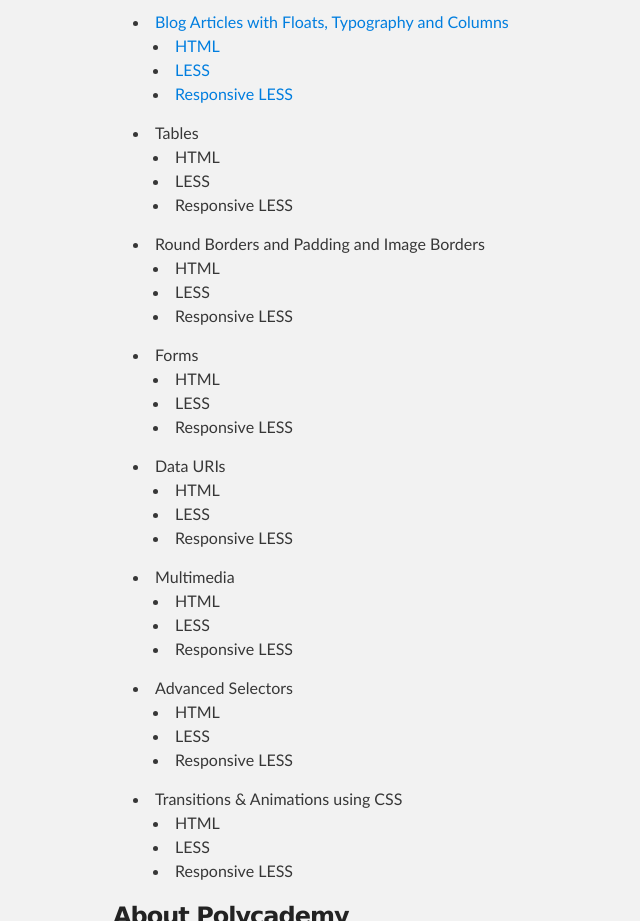
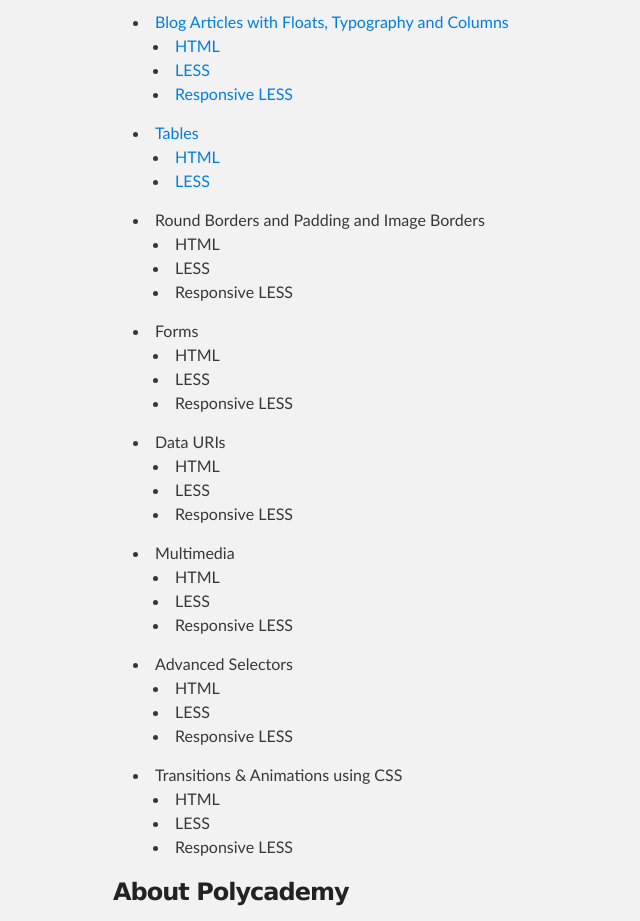
Before and after one commit to Polycademy/commonui, a plain HTML site: page index.html in a window 1280 px wide. Shown: the part 1040-1961 px from the top of the page, without its empty margins (207-847 px from the left). Drawn offline with Linux system fonts and the light colour scheme.

Commit message:
Added in tables to the list

```diff
--- a/index.html
+++ b/index.html
@@ -82,11 +82,10 @@
 				</ul>
 			</li>
 			<li>
-				Tables
+				<a href="app/table.html">Tables</a>
 				<ul>
-					<li>HTML</li>
-					<li>LESS</li>
-					<li>Responsive LESS</li>
+					<li><a href="https://github.com/Polycademy/commonui/blob/master/app/table.html">HTML</a></li>
+					<li><a href="https://github.com/Polycademy/commonui/blob/master/app/css/main_table.less">LESS</a></li>
 				</ul>
 			</li>
 			<li>
```
